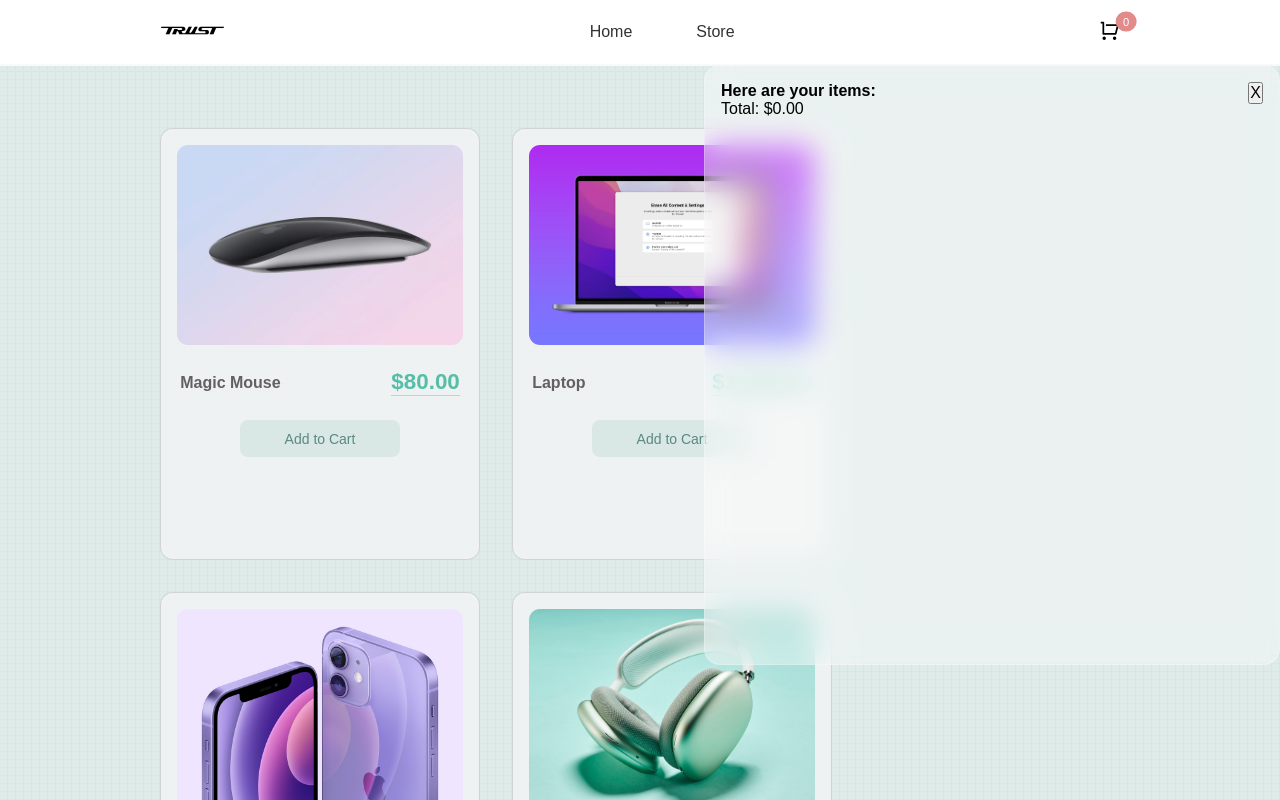
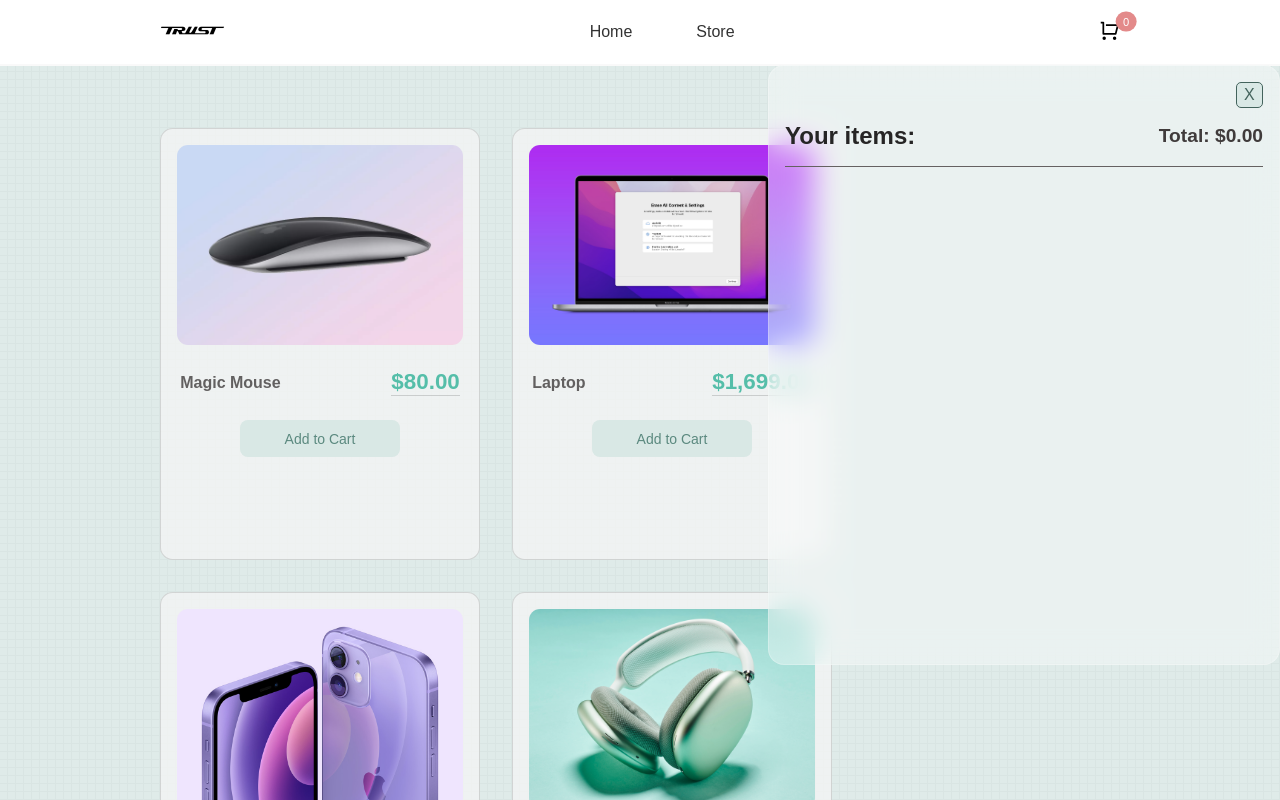
Before and after one commit to dardan8/shopping-cart, a React (Vite) app: page /shopping-cart/store in a window 1280 px wide. Shown: the top 800 px of the page. Built offline with nearby package versions, Linux system fonts and the light colour scheme.

Commit message:
Completed styling

```diff
--- a/index.html
+++ b/index.html
@@ -2,7 +2,7 @@
 <html lang="en">
   <head>
     <meta charset="UTF-8" />
-    <link rel="icon" type="image/svg+xml" href="/vite.svg" />
+    <link rel="icon" type="image/svg+xml" href="/cart.png" />
     <meta name="viewport" content="width=device-width, initial-scale=1.0" />
     <title>Shopping Cart by Dardan</title>
   </head>
--- a/src/components/CartItem.tsx
+++ b/src/components/CartItem.tsx
@@ -2,6 +2,7 @@
 import storeItems from "../data/items.json";
 import { formatCurrency } from "../utilities/formatCurrency";
 import "./cartitem.css";
+import { FaTrashAlt } from "react-icons/fa";
 
 type CartItemProps = {
   id: number;
@@ -17,18 +18,28 @@
     <div className='cart-card-item'>
       <div className='cart-card-item-left'>
         <img src={item.imgUrl} className='card-item-image' />
-        <div>
-          {item.name}
-          {quantity > 1 && <span> x{quantity}</span>}
-          <span>{formatCurrency(item.price)}</span>
+
+        <div className='card-item-data-cart'>
+          <p className='carditem-data-name'>
+            {" "}
+            {item.name}{" "}
+            {quantity > 1 && (
+              <span className='carditem-data-quantity'> x {quantity}</span>
+            )}
+          </p>
+
+          <p className='carditem-data-price'>{formatCurrency(item.price)}</p>
+          <p className='carditem-data-totalprice'>
+            {formatCurrency(item.price * quantity)}
+          </p>
         </div>
-        <div>{formatCurrency(item.price * quantity)}</div>
       </div>
+
       <button
         onClick={() => removeFromCart(item.id)}
         className='deleteitem-button'
       >
-        x
+        <FaTrashAlt className='deleteitem-icon' />
       </button>
     </div>
   );
--- a/src/components/Navbar.tsx
+++ b/src/components/Navbar.tsx
@@ -14,10 +14,10 @@
       </a>
       <ul>
         <li>
-          <NavLink to='/'>Home</NavLink>
+          <NavLink to='/shopping-cart/'>Home</NavLink>
         </li>
         <li>
-          <NavLink to='/store'>Store</NavLink>
+          <NavLink to='/shopping-cart/store/'>Store</NavLink>
         </li>
       </ul>
       <span className='shoppingcart-span'>
--- a/src/components/ShoppingCart.tsx
+++ b/src/components/ShoppingCart.tsx
@@ -14,15 +14,14 @@
     <div>
       {isOpen ? (
         <div className='shoppingcart-container'>
-          <h1>Here are your items: </h1>
-          <button onClick={closeCart} className='close-cart'>
-            X
-          </button>
-          <div className='shoppingcart-items'>
-            {cartItems.map((item) => (
-              <CartItem key={item.id} {...item} />
-            ))}
-            <div>
+          <div className='shoppingcart-container-header'>
+            <h1> Your items: </h1>
+
+            <button onClick={closeCart} className='close-cart'>
+              X
+            </button>
+
+            <div className='shoppingcart-total'>
               Total:{" "}
               {formatCurrency(
                 cartItems.reduce((total, cartItem) => {
@@ -32,6 +31,11 @@
               )}
             </div>
           </div>
+          <div className='shoppingcart-items'>
+            {cartItems.map((item) => (
+              <CartItem key={item.id} {...item} />
+            ))}
+          </div>
         </div>
       ) : (
         ""
--- a/src/components/cartitem.css
+++ b/src/components/cartitem.css
@@ -15,8 +15,10 @@
 .cart-card-item-left {
   display: flex;
   align-items: center;
-  justify-content: space-between;
-  gap: 3rem;
+  justify-content: flex-start;
+
+  flex-grow: 1;
+  gap: 1rem;
 }
 
 .card-item-image {
@@ -27,8 +29,48 @@
   border-radius: 0.5rem;
 }
 
+.card-item-data-cart {
+  display: flex;
+  align-items: center;
+  justify-content: space-evenly;
+  width: 100%;
+  flex-grow: 1;
+  flex-basis: 33.3%;
+  text-align: left;
+}
+
+.carditem-data-name {
+  font-size: 0.8rem;
+  color: #333;
+}
+
+.carditem-data-quantity {
+  text-align: left;
+  color: #333;
+  font-size: 0.8rem;
+}
+.carditem-data-price {
+  text-align: left;
+  color: #333;
+  font-size: 0.8rem;
+}
+
+.carditem-data-totalprice {
+  text-align: left;
+  color: #333;
+  font-size: 1.2rem;
+}
+
 .deleteitem-button {
-  width: 1rem;
+  width: 1.7rem;
+  height: 1.7rem;
+
+  padding: 0.1rem;
+
+  display: flex;
+  align-items: center;
+  justify-content: center;
+
   background-color: #e5adad;
   border: 1px solid #d78e8eb3;
   border-radius: 4px;
@@ -37,3 +79,11 @@
 
   color: #fff;
 }
+
+.deleteitem-button:hover {
+  background-color: #e58686;
+}
+
+.deleteitem-icon {
+  width: 6rem;
+}
--- a/src/components/shoppingcart.css
+++ b/src/components/shoppingcart.css
@@ -1,5 +1,5 @@
 .shoppingcart-container {
-  width: 45%;
+  width: 40%;
   height: 75%;
   position: absolute;
   top: 65px;
@@ -16,18 +16,50 @@
   border: 1px solid #ffffff3a;
 }
 
+.shoppingcart-container-header {
+  display: flex;
+  align-items: center;
+  justify-content: space-between;
+  padding: 2.5rem 0 1rem 0;
+  border-bottom: 1px solid rgb(101, 97, 97);
+}
+
+.shoppingcart-container h1 {
+  font-size: 1.5rem;
+  line-height: auto;
+  color: rgba(34, 33, 33, 0.98);
+}
+
+.shoppingcart-total {
+  font-size: 1.2rem;
+  color: rgba(60, 55, 55, 0.98);
+  font-weight: 600;
+}
+
 .close-cart {
   position: absolute;
   top: 1rem;
   right: 1rem;
+
+  width: 1.7rem;
+  height: 1.6rem;
+
+  background-color: #d9e8e5;
+  border: 1px solid #43635c;
+  padding: 0.5rem;
+  border-radius: 5px;
+  color: #43635c;
+  cursor: pointer;
+
+  display: flex;
+  align-items: center;
+  justify-content: center;
 }
 
 .shoppingcart-items {
   width: 100%;
   display: flex;
   flex-direction: column;
-  align-items: stretch;
-  justify-content: stretch;
 
   box-sizing: border-box;
   gap: 1rem;
```
Also changed, not shown: cart.png (added), 11 other files (tests, documents, lock files or other folders).
